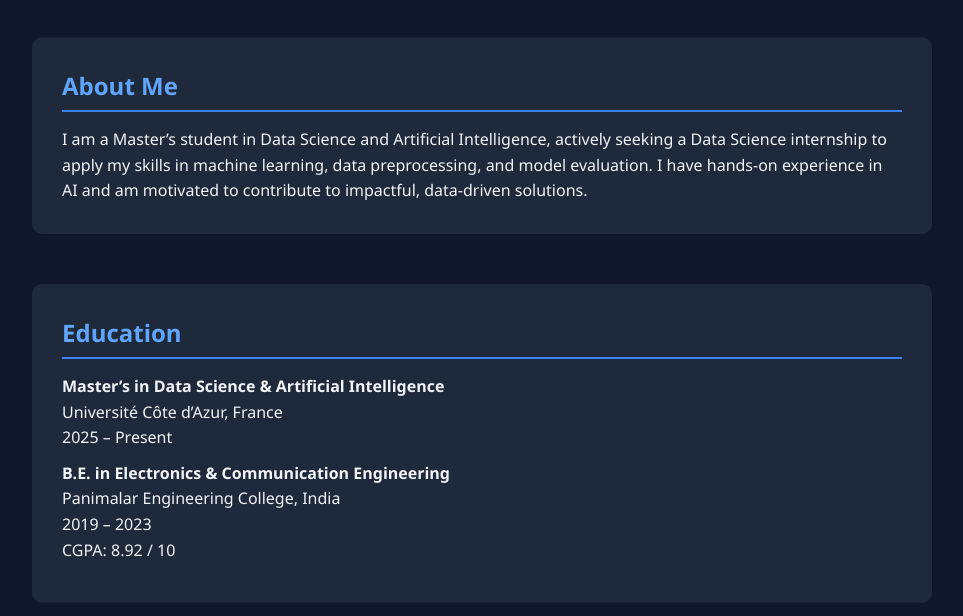
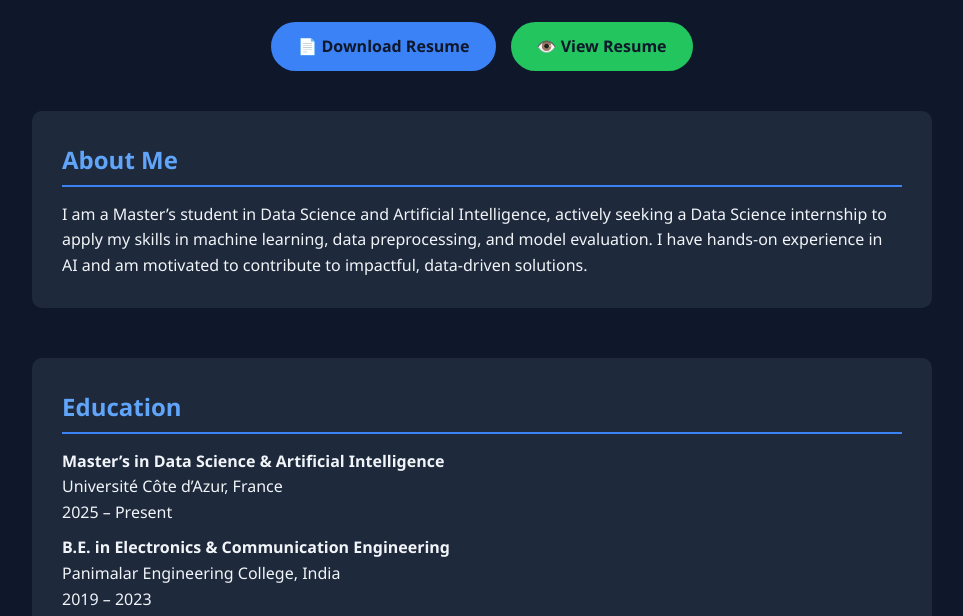
Before and after one commit to Balaji25062001/Balaji25062001.github.io, a plain HTML site: page index.html in a window 1280 px wide. Shown: the part 181-797 px from the top of the page, without its empty margins (158-1121 px from the left). Drawn offline with Linux system fonts and the light colour scheme.

Commit message:
Update index.html

```diff
--- a/index.html
+++ b/index.html
@@ -25,7 +25,6 @@
     }
 
     a {
-      color: #3b82f6;
       text-decoration: none;
     }
 
@@ -43,6 +42,38 @@
     header p {
       font-size: 1.2rem;
       color: #94a3b8;
+    }
+
+    /* Resume Buttons */
+    .resume-actions {
+      margin-top: 25px;
+      display: flex;
+      justify-content: center;
+      gap: 15px;
+      flex-wrap: wrap;
+    }
+
+    .resume-btn {
+      display: inline-block;
+      padding: 12px 26px;
+      background-color: #3b82f6;
+      color: #0f172a;
+      font-weight: bold;
+      border-radius: 30px;
+      transition: all 0.3s ease;
+    }
+
+    .resume-btn:hover {
+      background-color: #60a5fa;
+      transform: translateY(-2px);
+    }
+
+    .view-btn {
+      background-color: #22c55e;
+    }
+
+    .view-btn:hover {
+      background-color: #4ade80;
     }
 
     section {
@@ -105,6 +136,16 @@
   <header>
     <h1>Balaji Govindarajan</h1>
     <p>Data Science & Artificial Intelligence Student</p>
+
+    <div class="resume-actions">
+      <a href="Balaji_Govindarajan_Resume.pdf" download class="resume-btn">
+        📄 Download Resume
+      </a>
+
+      <a href="Balaji_Govindarajan_Resume.pdf" target="_blank" class="resume-btn view-btn">
+        👁️ View Resume
+      </a>
+    </div>
   </header>
 
   <!-- About -->
@@ -188,8 +229,7 @@
       </li>
       <li>
         <strong>CNN Object Recognition System</strong><br>
-        Developed an object recognition system to assist visually impaired users using
-        convolutional neural networks.
+        Developed an object recognition system to assist visually impaired users using CNNs.
       </li>
       <li>
         <strong>AI Communication System</strong><br>
@@ -225,7 +265,11 @@
   <!-- Contact -->
   <section id="contact">
     <h2>Contact</h2>
-    <p>Email: <a href="mailto:balajigovindarajan2001@gmail.com">balajigovindarajan2001@gmail.com</a></p>
+    <p>Email:
+      <a href="mailto:balajigovindarajan2001@gmail.com">
+        balajigovindarajan2001@gmail.com
+      </a>
+    </p>
   </section>
 
   <!-- Footer -->
```
